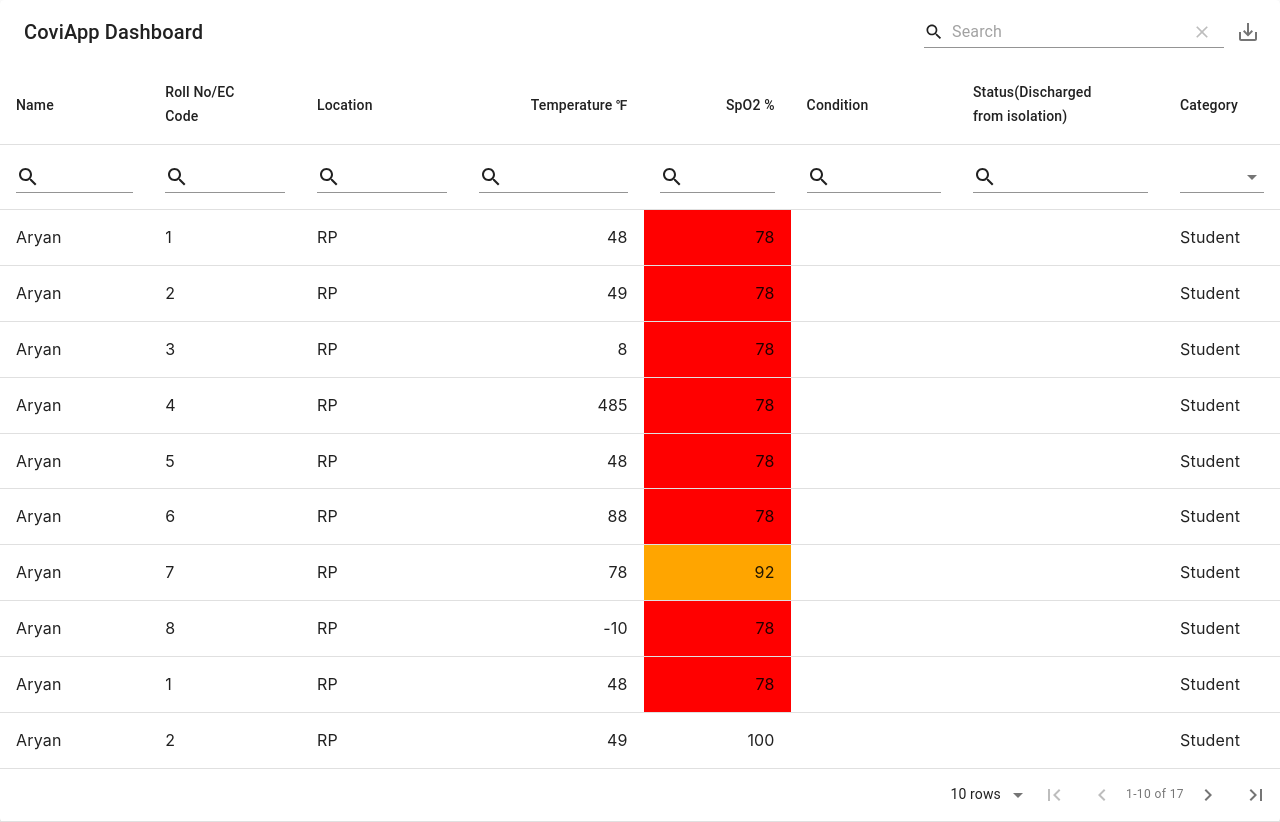
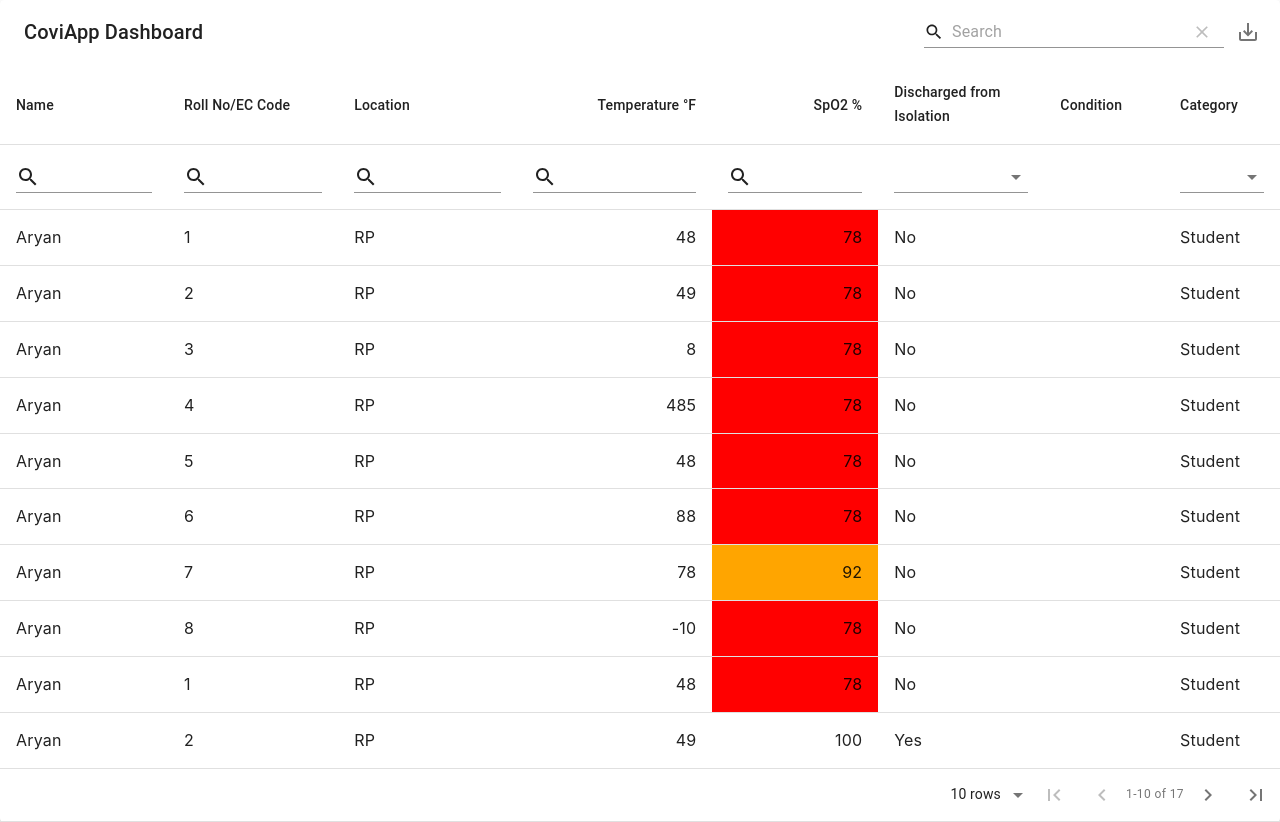
Before and after one commit to coviapp/dashboard, a React (Create React App) app: page / in a window 1280 px wide. Built offline with nearby package versions, Linux system fonts and the light colour scheme.

Commit message:
app.js ui improve

```diff
--- a/src/App.js
+++ b/src/App.js
@@ -42,8 +42,7 @@ const tableIcons = {
   Filter: forwardRef((props, ref) => <SearchIcon {...props} ref={ref} />),
 };
 
-// degree Fahrenheit from hex unicode
-const degreeFahrenheit = String.fromCharCode(parseInt("2109", 16));
+const degree = String.fromCharCode(parseInt("00B0", 16));
 const spo2UpperBound=95;
 const spo2LowerBound=90;
 
@@ -68,7 +67,7 @@ class App extends Component {
               field: 'location'
             },
             {
-              title: 'Temperature ' + degreeFahrenheit,
+              title: 'Temperature '+degree+'F',
               field: 'temperature',
               type: "numeric",
               customFilterAndSearch: (term, rowData) => term >= rowData.temperature,
@@ -85,12 +84,14 @@ class App extends Component {
 
             },
             {
+              title: 'Discharged from Isolation',
+              field: 'status',
+              lookup: {0:'No',1:'Yes',},
+            },
+            {
               title: 'Condition',
               field: 'condition',
-            },
-            {
-              title: 'Status(Discharged from isolation)',
-              field: 'status'
+              filtering: false,
             },
             {
               title: 'Category',
@@ -100,22 +101,22 @@ class App extends Component {
           ]}
 
         data={[
-          { name: 'Aryan', username: '1', location: 'RP', patientCategory: 1, spo2: 78, temperature: 48 },
-          { name: 'Aryan', username: '2', location: 'RP', patientCategory: 1, spo2: 78, temperature: 49 },
-          { name: 'Aryan', username: '3', location: 'RP', patientCategory: 1, spo2: 78, temperature: 8 },
-          { name: 'Aryan', username: '4', location: 'RP', patientCategory: 1, spo2: 78, temperature: 485 },
-          { name: 'Aryan', username: '5', location: 'RP', patientCategory: 1, spo2: 78, temperature: 48 },
-          { name: 'Aryan', username: '6', location: 'RP', patientCategory: 1, spo2: 78, temperature: 88 },
-          { name: 'Aryan', username: '7', location: 'RP', patientCategory: 1, spo2: 92, temperature: 78 },
-          { name: 'Aryan', username: '8', location: 'RP', patientCategory: 1, spo2: 78, temperature: -10 },
-          { name: 'Aryan', username: '1', location: 'RP', patientCategory: 1, spo2: 78, temperature: 48 },
-          { name: 'Aryan', username: '2', location: 'RP', patientCategory: 1, spo2: 100, temperature: 49 },
-          { name: 'Aryan', username: '3', location: 'RP', patientCategory: 1, spo2: 78, temperature: 8 },
-          { name: 'Aryan', username: '4', location: 'RP', patientCategory: 1, spo2: 78, temperature: 485 },
-          { name: 'Aryan', username: '5', location: 'RP', patientCategory: 1, spo2: 78, temperature: 48 },
-          { name: 'Aryan', username: '6', location: 'RP', patientCategory: 1, spo2: 78, temperature: 88 },
-          { name: 'Aryan', username: '7', location: 'RP', patientCategory: 1, spo2: 78, temperature: 78 },
-          { name: 'Aryan', username: '8', location: 'RP', patientCategory: 1, spo2: 78, temperature: -10 },
+          { name: 'Aryan', username: '1', location: 'RP', status:0 ,patientCategory: 1, spo2: 78, temperature: 48 },
+          { name: 'Aryan', username: '2', location: 'RP', status:0 ,patientCategory: 1, spo2: 78, temperature: 49 },
+          { name: 'Aryan', username: '3', location: 'RP', status:0 ,patientCategory: 1, spo2: 78, temperature: 8 },
+          { name: 'Aryan', username: '4', location: 'RP', status:0 ,patientCategory: 1, spo2: 78, temperature: 485 },
+          { name: 'Aryan', username: '5', location: 'RP', status:0 ,patientCategory: 1, spo2: 78, temperature: 48 },
+          { name: 'Aryan', username: '6', location: 'RP', status:0 ,patientCategory: 1, spo2: 78, temperature: 88 },
+          { name: 'Aryan', username: '7', location: 'RP', status:0 ,patientCategory: 1, spo2: 92, temperature: 78 },
+          { name: 'Aryan', username: '8', location: 'RP', status:0 ,patientCategory: 1, spo2: 78, temperature: -10 },
+          { name: 'Aryan', username: '1', location: 'RP', status:0 ,patientCategory: 1, spo2: 78, temperature: 48 },
+          { name: 'Aryan', username: '2', location: 'RP', status:1 ,patientCategory: 1, spo2: 100, temperature: 49 },
+          { name: 'Aryan', username: '3', location: 'RP', status:1 ,patientCategory: 1, spo2: 78, temperature: 8 },
+          { name: 'Aryan', username: '4', location: 'RP', status:1 ,patientCategory: 1, spo2: 78, temperature: 485 },
+          { name: 'Aryan', username: '5', location: 'RP', status:1 ,patientCategory: 1, spo2: 78, temperature: 48 },
+          { name: 'Aryan', username: '6', location: 'RP', status:1 ,patientCategory: 1, spo2: 78, temperature: 88 },
+          { name: 'Aryan', username: '7', location: 'RP', status:1 ,patientCategory: 1, spo2: 78, temperature: 78 },
+          { name: 'Aryan', username: '8', location: 'RP', status:1 ,patientCategory: 1, spo2: 78, temperature: -10 },
           { name: 'Prof. Abhinandan', username: '123', location: 'RK', patientCategory: 2, spo2: 708, temperature: -10 },
         ]}
         options={{
```
